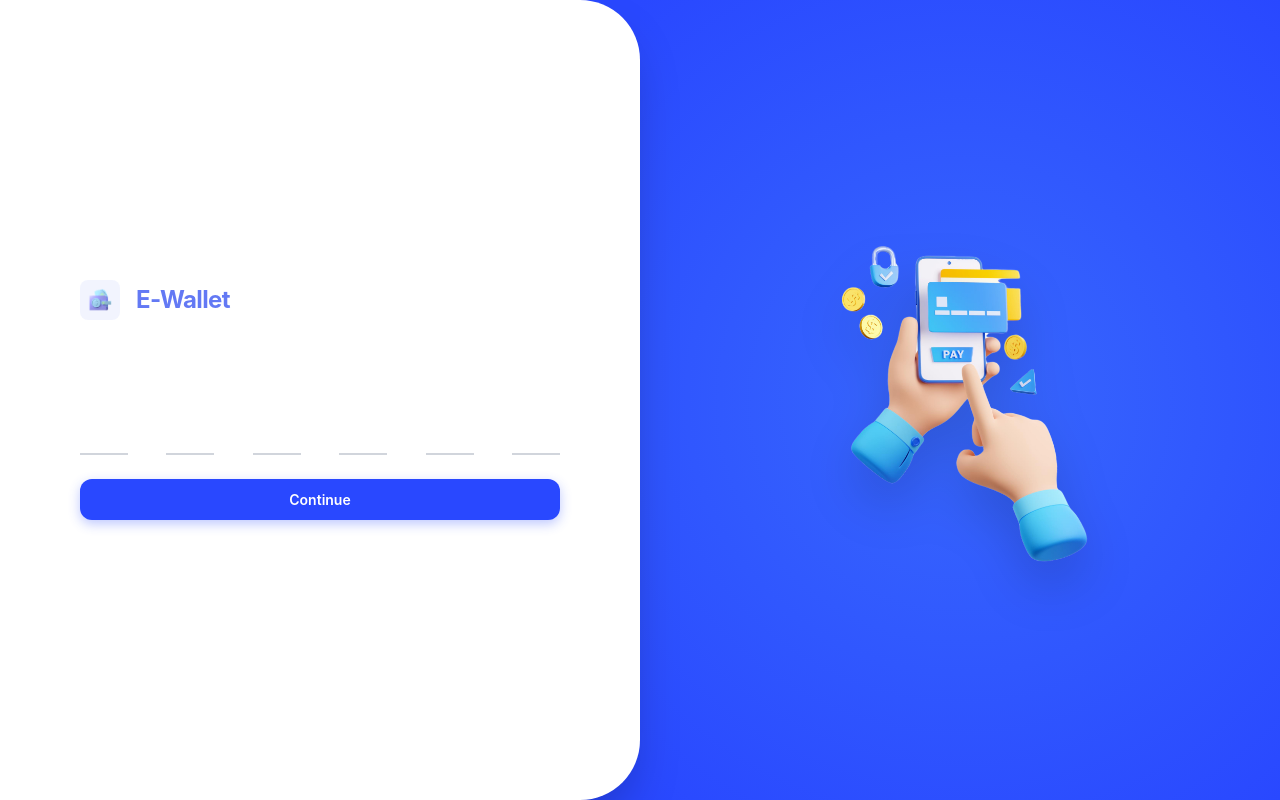
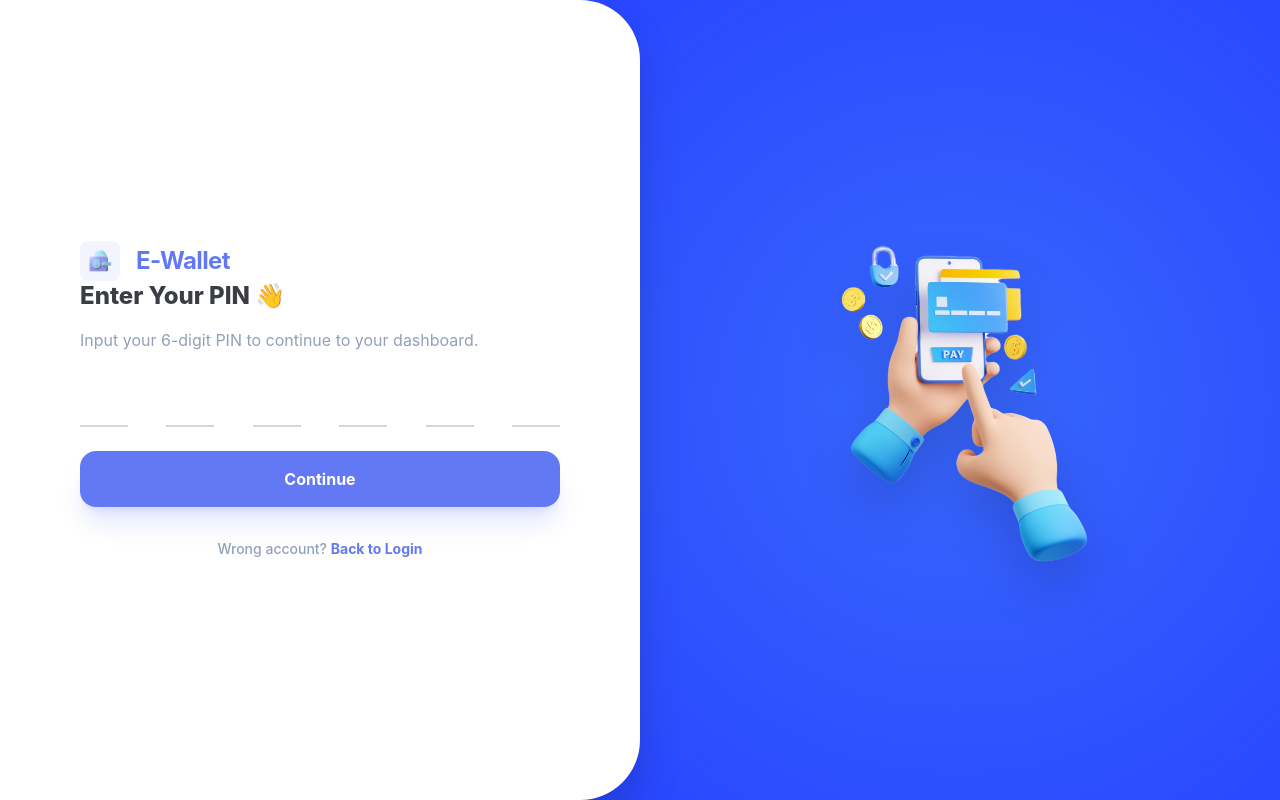
Before and after one commit to rivando-al-rasyid/vanwallet-react, a React (Vite) app: page /login/pin in a window 1280 px wide. Built offline with nearby package versions, Linux system fonts and the light colour scheme; no server answers.

Commit message:
fix : add loginpin on step

```diff
--- a/src/pages/auth/ForgotPassword.jsx
+++ b/src/pages/auth/ForgotPassword.jsx
@@ -23,7 +23,7 @@ export default function ForgotPassword() {
 
     setTimeout(() => {
       setLoading(false);
-      navigate("/input-pin", { state: { email } });
+      navigate("/login/pin", { state: { email } });
     }, 500);
   };
 
--- a/src/pages/auth/Login.jsx
+++ b/src/pages/auth/Login.jsx
@@ -33,7 +33,7 @@ export default function Login() {
 
     try {
       await login(form);
-      navigate("/dashboard");
+      navigate("/login/pin");
     } catch (err) {
       // Error is already set in context
     }
--- a/src/pages/auth/LoginPin.jsx
+++ b/src/pages/auth/LoginPin.jsx
@@ -4,6 +4,9 @@ import { useNavigate } from "react-router";
 import PinInput from "../../components/PinInput";
 import Brand from "../../components/Brand";
 import LoginImage from "../../components/login/LoginImage";
+import LoginHeadline from "../../components/login/LoginHeadline";
+import Submit from "../../components/Submit";
+import LoginSubtext from "../../components/LoginSubtext";
 import { verifyPin } from "../../utils/auth";
 
 const PIN_LENGTH = 6;
@@ -42,12 +45,10 @@ export default function LoginPin() {
       <section className="auth-panel">
         <div className="w-full max-w-175">
           <Brand />
-          <h1 className="text-2xl sm:text-3xl font-extrabold text-white leading-tight">
-            Enter Your PIN
-          </h1>
-          <p className="text-white/80 mt-2 mb-8 text-sm sm:text-base">
-            Input your 6-digit PIN to continue.
-          </p>
+          <LoginHeadline
+            title={"Enter Your PIN 👋"}
+            text={"Input your 6-digit PIN to continue to your dashboard."}
+          />
 
           <FormProvider {...methods}>
             <form
@@ -62,15 +63,18 @@ export default function LoginPin() {
                 </div>
               )}
 
-              <button
-                type="submit"
+              <Submit
+                name={submitting ? "Checking..." : "Continue"}
                 disabled={submitting}
-                className="btn-primary w-full disabled:opacity-60 disabled:cursor-not-allowed"
-              >
-                {submitting ? "Checking..." : "Continue"}
-              </button>
+              />
             </form>
           </FormProvider>
+
+          <LoginSubtext
+            text={"Wrong account? "}
+            link={"/login"}
+            linklabel={"Back to Login"}
+          />
         </div>
       </section>
 
```
